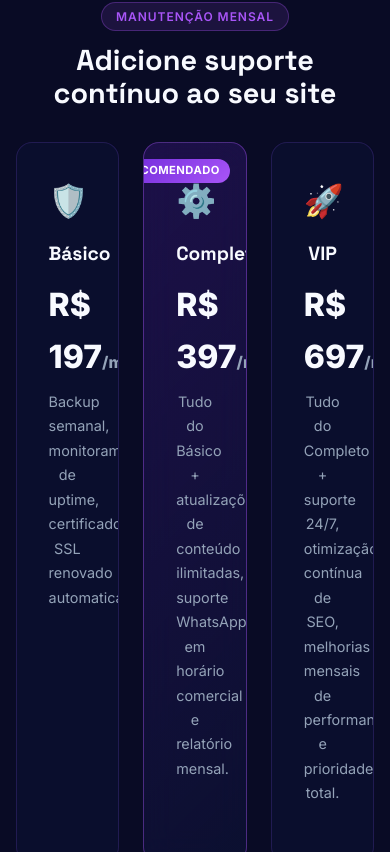
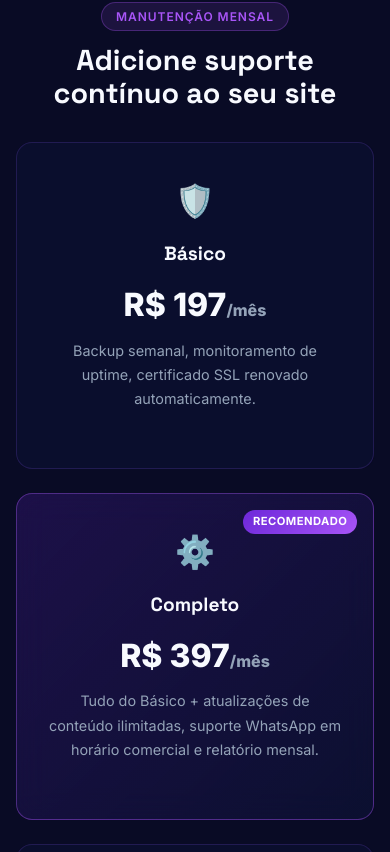
Before and after one commit to Guilhermemlima/Koda-Forge, a Next.js app: page /precos in a window 390 px wide. Shown: the part 2932-3784 px from the top of the page. Built offline with nearby package versions, Linux system fonts and the light colour scheme.

Commit message:
Corrige grid de manutencao no mobile com classe dedicada responsiva
Co-Authored-By: Claude Sonnet 4.6 <noreply@anthropic.com>

```diff
--- a/src/app/globals.css
+++ b/src/app/globals.css
@@ -470,6 +470,11 @@ nav {
   position: relative; z-index: 1;
   display: grid; grid-template-columns: repeat(3,1fr); gap: 1.5rem;
 }
+.maintenance-grid {
+  display: grid;
+  grid-template-columns: repeat(3, 1fr);
+  gap: 1.5rem;
+}
 .service-card {
   background: var(--card-bg); border: 1px solid var(--border);
   border-radius: var(--radius); padding: 2rem;
@@ -1178,6 +1183,7 @@ footer {
 ======================== */
 @media (max-width: 1024px) {
   .services-grid { grid-template-columns: 1fr 1fr; }
+  .maintenance-grid { grid-template-columns: 1fr 1fr; }
   .process-steps { grid-template-columns: repeat(2,1fr); }
   .process-steps::before { display: none; }
 }
@@ -1186,7 +1192,7 @@ footer {
   .hamburger { display: flex; }
   .hero-grid, .why-grid, .contact-grid, .footer-grid { grid-template-columns: 1fr; }
   .hero-visual { display: none; }
-  .services-grid, .pricing-grid, .testimonials-grid { grid-template-columns: 1fr; }
+  .services-grid, .pricing-grid, .testimonials-grid, .maintenance-grid { grid-template-columns: 1fr; }
   .price-card.popular { transform: scale(1); }
   .price-card.popular.reveal:not(.visible) { transform: scale(1) translateY(30px); }
   .price-card.popular.reveal.visible { transform: scale(1) translateY(0); }
--- a/src/components/Pricing.tsx
+++ b/src/components/Pricing.tsx
@@ -158,7 +158,7 @@ export default function Pricing() {
           </h2>
         </div>
 
-        <div className="services-grid" style={{ gridTemplateColumns: 'repeat(3,1fr)' }}>
+        <div className="maintenance-grid">
           {MAINTENANCE.map((m) => (
             <div
               key={m.name}
```
